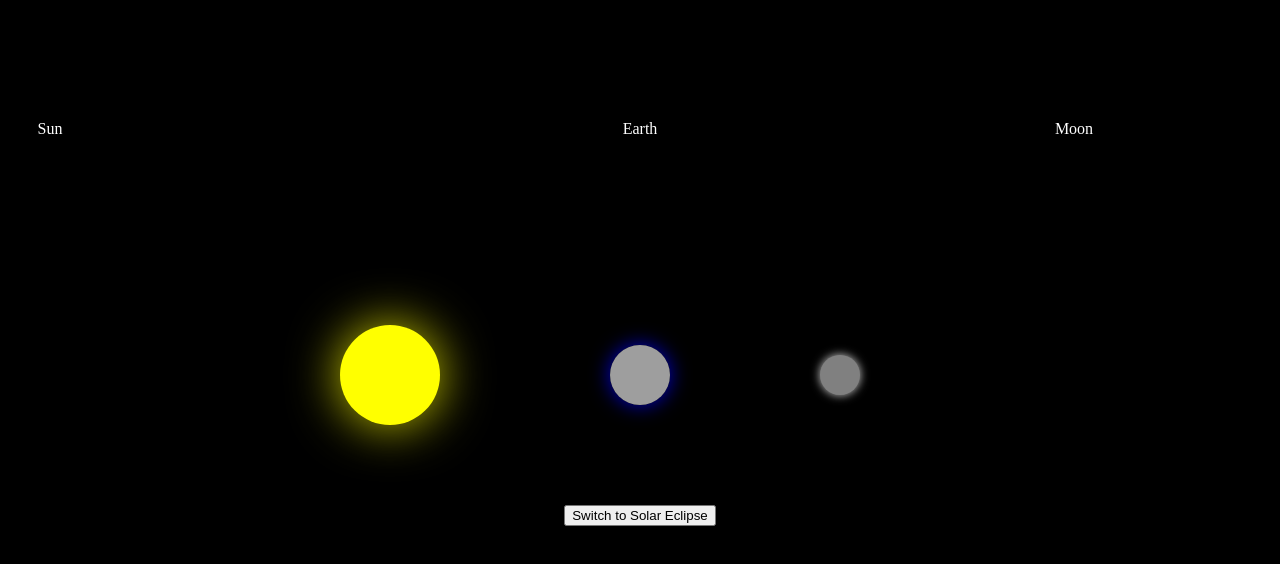
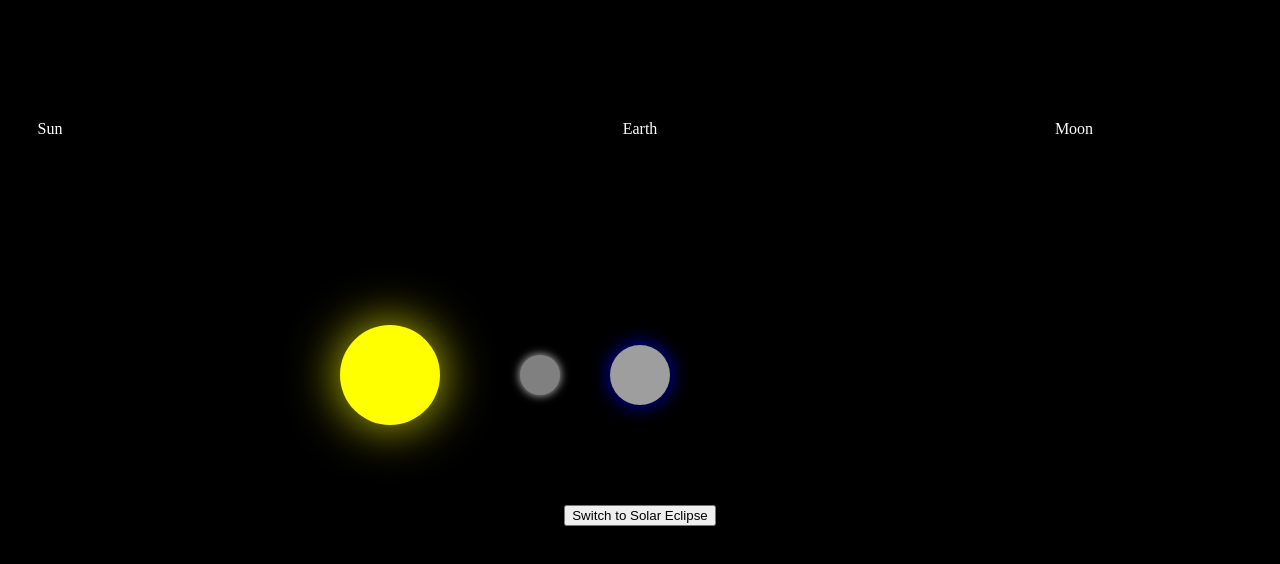
Before and after one commit to JosiahTheCoder69/Science2, a plain HTML site: page index.html in a window 1280 px wide. Both pictures are taken after a click on the button "Switch to Lunar Eclipse". Drawn offline with Linux system fonts and the light colour scheme; grey boxes are pictures that could not be loaded.

Commit message:
Update index.html

```diff
--- a/index.html
+++ b/index.html
@@ -184,7 +184,7 @@
                 shadow.style.visibility = 'hidden'; // Hide shadow initially
             } else {
                 toggleButton.textContent = "Switch to Solar Eclipse";
-                moon.style.left = '80%'; // Reset moon to lunar eclipse start
+                moon.style.left = '30%'; // Reset moon to lunar eclipse position
                 shadow.style.visibility = 'hidden'; // Hide shadow initially
             }
         });
```
